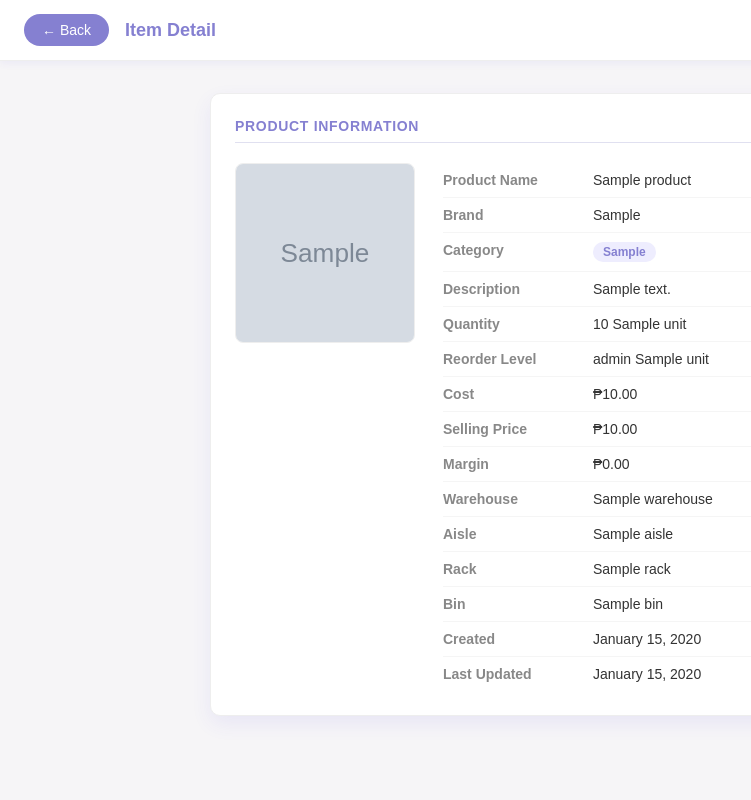
After one commit to helebods/Supposedly-IKEA, a Flask app: template app/templates/item_des.html in a window 1280 px wide. The commit adds this page. Shown: the whole page, without its empty margins (0-751 px from the left). Run offline with Flask 3, Linux system fonts and the light colour scheme; the template is opened without the code that fills it: most values are stand-ins (such as "Sample title", 1, 10 or a date in 2020); grey boxes marked "Sample" are stand-in pictures.

Commit message:
added a view description per product and changed color shcemes

```diff
--- a/app/ikea_db/mongodb.py
+++ b/app/ikea_db/mongodb.py
@@ -326,6 +326,9 @@ def format_aggregate_result(result, toggle):
         return [{"label": toggle, "value": round(value, 2) if isinstance(value, float) else value}]
     return result
 
+def get_item_by_id(item_id):
+    return mongo.db["items"].find_one({"_id": ObjectId(item_id)})
+
 
 # def aggregate_items_by_brand():
 #     pipeline = [
--- /dev/null
+++ b/app/static/css/item_des.css
@@ -0,0 +1,184 @@
+* { margin: 0; padding: 0; box-sizing: border-box; font-family: Arial, sans-serif; }
+body { background: #f6f5f7; min-height: 100vh; }
+
+/* TOPBAR */
+.topbar {
+    background: #fff;
+    border-bottom: 1px solid #eee;
+    padding: 14px 24px;
+    display: flex;
+    align-items: center;
+    gap: 16px;
+    box-shadow: 0 2px 8px rgba(79,70,229,0.07);
+}
+
+.back-btn {
+    padding: 8px 18px;
+    background: #8580d1;
+    color: #fff;
+    border: none;
+    border-radius: 20px;
+    font-size: 14px;
+    cursor: pointer;
+    text-decoration: none;
+}
+.back-btn:hover { background: #8580d1; }
+
+.topbar h2 {
+    font-size: 18px;
+    color: #8580d1;
+    font-weight: 700;
+}
+
+/* PAGE */
+.page {
+    max-width: 900px;
+    margin: 32px auto;
+    padding: 0 20px 40px;
+    display: flex;
+    flex-direction: column;
+    gap: 20px;
+}
+
+/* CARD */
+.card {
+    background: #fff;
+    border: 1px solid #eee;
+    border-radius: 10px;
+    padding: 24px;
+    box-shadow: 0 8px 20px rgba(79,70,229,0.08);
+}
+.card:hover {
+    box-shadow: 0 12px 30px rgba(79,70,229,0.2);
+}
+
+.card h3 {
+    font-size: 14px;
+    font-weight: 700;
+    color: #8580d1;
+    text-transform: uppercase;
+    letter-spacing: 0.05em;
+    border-bottom: 1px solid #e0e0f0;
+    padding-bottom: 8px;
+    margin-bottom: 20px;
+}
+
+/* PRODUCT HEADER */
+.product-header {
+    display: flex;
+    gap: 28px;
+    align-items: flex-start;
+}
+
+.product-header img {
+    width: 180px;
+    height: 180px;
+    object-fit: cover;
+    border-radius: 8px;
+    border: 1px solid #eee;
+    flex-shrink: 0;
+}
+
+/* INFO TABLE */
+.info-table {
+    width: 100%;
+    border-collapse: collapse;
+    font-size: 14px;
+}
+
+.info-table th {
+    text-align: left;
+    padding: 9px 16px 9px 0;
+    color: #888;
+    font-weight: 600;
+    width: 150px;
+    vertical-align: top;
+    border-bottom: 1px solid #f5f5f5;
+}
+
+.info-table td {
+    padding: 9px 0;
+    color: #333;
+    border-bottom: 1px solid #f5f5f5;
+}
+
+.info-table tr:last-child th,
+.info-table tr:last-child td {
+    border-bottom: none;
+}
+
+/* BADGE */
+.badge {
+    display: inline-block;
+    padding: 3px 10px;
+    border-radius: 20px;
+    font-size: 12px;
+    font-weight: 600;
+    background: #eeedfe;
+    color: #8580d1;
+}
+
+/* LOW STOCK */
+.low-stock-warning {
+    margin-top: 16px;
+    padding: 10px 14px;
+    background: #fef2f2;
+    border-radius: 6px;
+    color: #b91c1c;
+    font-size: 13px;
+    font-weight: 600;
+}
+
+/* GRID */
+.grid-2 {
+    display: grid;
+    grid-template-columns: 1fr 1fr;
+    gap: 20px;
+}
+
+/* CHART */
+.chart-wrap {
+    height: 220px;
+    display: flex;
+    align-items: center;
+    justify-content: center;
+}
+
+/* HISTORY TABLE */
+table {
+    width: 100%;
+    border-collapse: collapse;
+    font-size: 13px;
+}
+
+thead th {
+    text-align: left;
+    padding: 8px 12px;
+    background: #f0f0fd;
+    color: #8580d1;
+    font-weight: 600;
+}
+
+tbody td {
+    padding: 8px 12px;
+    border-bottom: 1px solid #f0f0f0;
+    color: #444;
+}
+
+tbody tr:last-child td { border-bottom: none; }
+
+.tag-in  { color: #0f6e56; font-weight: 600; }
+.tag-out { color: #993c1d; font-weight: 600; }
+
+.no-history {
+    color: #aaa;
+    font-size: 13px;
+}
+
+/* RESPONSIVE */
+@media (max-width: 640px) {
+    .product-header { flex-direction: column; }
+    .product-header img { width: 100%; height: 200px; }
+    .grid-2 { grid-template-columns: 1fr; }
+    .info-table th { width: 120px; }
+}
--- a/app/templates/all_items.html
+++ b/app/templates/all_items.html
@@ -131,7 +131,7 @@
               </div>
 
               <div class="view-more">
-                <a href="#" class="view-more-btn">View More</a>
+                <a href="{{ url_for('main.item_detail', item_id=item['_id']) }}" class="view-more-btn">View More</a>
               </div>
             </li>
           </div>
--- /dev/null
+++ b/app/templates/item_des.html
@@ -0,0 +1,49 @@
+<!doctype html>
+<html lang="en">
+<head>
+  <meta charset="UTF-8"/>
+  <meta name="viewport" content="width=device-width, initial-scale=1.0"/>
+  <title>{{ item.product.Product_Name }}</title>
+  <script src="https://cdn.jsdelivr.net/npm/chart.js"></script>
+  <link rel="stylesheet" href="{{ url_for('static', filename='css/item_des.css') }}"/>
+</head>
+<body>
+
+  <div class="topbar">
+    <a href="{{ url_for('main.all_items') }}" class="back-btn">&#8592; Back</a>
+    <h2>Item Detail</h2>
+  </div>
+
+  <div class="page">
+
+    <!-- PRODUCT INFO TABLE -->
+    <div class="card">
+      <h3>Product Information</h3>
+      <div class="product-header">
+        <img src="{{ url_for('static', filename='uploads/' + item.product.Product_image_url) }}"
+             alt="{{ item.product.Product_Name }}"/>
+        <table class="info-table">
+          <tbody>
+            <tr><th>Product Name</th><td>{{ item.product.Product_Name }}</td></tr>
+            <tr><th>Brand</th><td>{{ item.product.Product_Brand }}</td></tr>
+            <tr><th>Category</th><td><span class="badge">{{ item.product.Product_Category }}</span></td></tr>
+            <tr><th>Description</th><td>{{ item.product.get('Product_Description', 'N/A') }}</td></tr>
+            <tr><th>Quantity</th><td>{{ item.stock.quantity }} {{ item.stock.unit }}</td></tr>
+            <tr><th>Reorder Level</th><td>{{ item.stock.reorder_level }} {{ item.stock.unit }}</td></tr>
+            <tr><th>Cost</th><td>&#8369;{{ "%.2f"|format(item.price.cost) }}</td></tr>
+            <tr><th>Selling Price</th><td>&#8369;{{ "%.2f"|format(item.price.selling_price) }}</td></tr>
+            <tr><th>Margin</th><td>&#8369;{{ "%.2f"|format(item.price.selling_price - item.price.cost) }}</td></tr>
+            <tr><th>Warehouse</th><td>{{ item.location.warehouse }}</td></tr>
+            <tr><th>Aisle</th><td>{{ item.location.aisle }}</td></tr>
+            <tr><th>Rack</th><td>{{ item.location.rack }}</td></tr>
+            <tr><th>Bin</th><td>{{ item.location.bin }}</td></tr>
+            <tr><th>Created</th><td>{{ item.created_at.strftime('%B %d, %Y') if item.created_at else 'N/A' }}</td></tr>
+            <tr><th>Last Updated</th><td>{{ item.updated_at.strftime('%B %d, %Y') if item.updated_at else 'N/A' }}</td></tr>
+          </tbody>
+        </table>
+      </div>
+    </div>
+    </div>
+  </div>
+</body>
+</html>
```
Also changed, not shown: app/routes.py (+11 -2 lines), app/static/css/all_items.css (+12 -12 lines).
